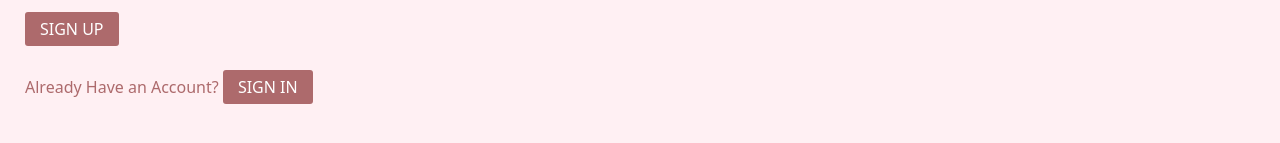
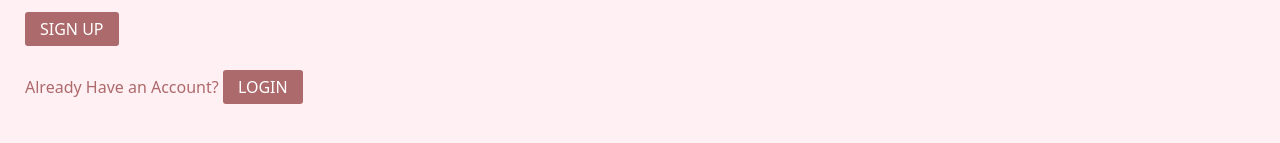
Before and after one commit to bethel-school-of-technology/team-manthano-frontend, a React (Create React App) app: page /signup in a window 1280 px wide. Shown: the part 877-1020 px from the top of the page. Built offline with nearby package versions, Linux system fonts and the light colour scheme; no server answers.

Commit message:
changed references to signin to login

```diff
--- a/src/components/SignUp.js
+++ b/src/components/SignUp.js
@@ -22,7 +22,7 @@ const SignUp = () => {
     function handleSubmit(event) {
         event.preventDefault();
         createUser(email, username, password, firstName, lastName, phone, zip, profileImage).then(() => {
-            navigate('/signin');
+            navigate('/login');
         }).catch(error => {
             console.log(error);
             window.alert('Error Creating User');
@@ -58,7 +58,7 @@ const SignUp = () => {
                 <Form.Control placeholder="ENTER PROFILE IMAGE" type="text" name="profileImage" value={profileImage} onChange={e => setProfileImage(e.target.value)} />
                 <br />
                 <button type='submit' className={styles.button}>SIGN UP</button> <br /><br />
-                <p>Already Have an Account? <button className={styles.button} onClick={() => {navigate('/signin')}}>SIGN IN</button></p>
+                <p>Already Have an Account? <button className={styles.button} onClick={() => {navigate('/login')}}>LOGIN</button></p>
             </Form.Group>
         </Form>
     )
```
